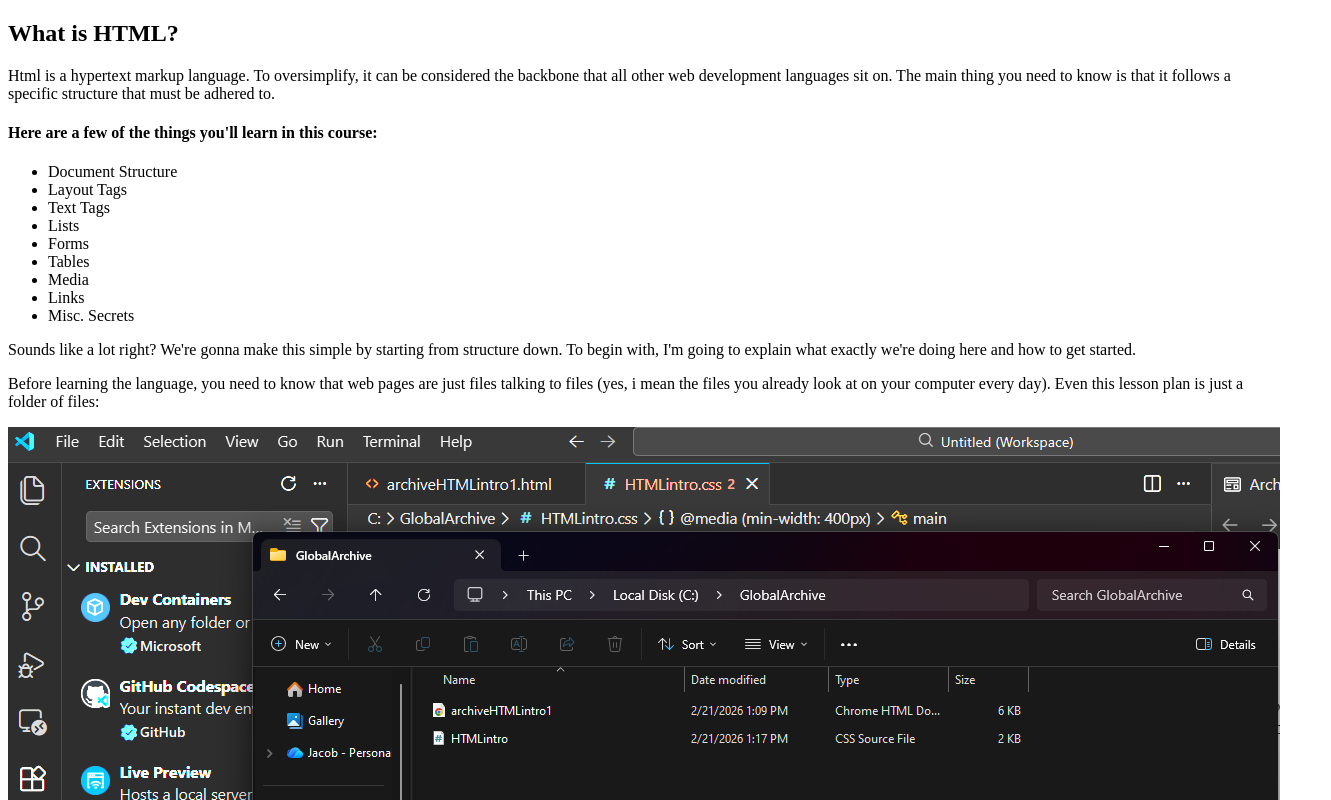
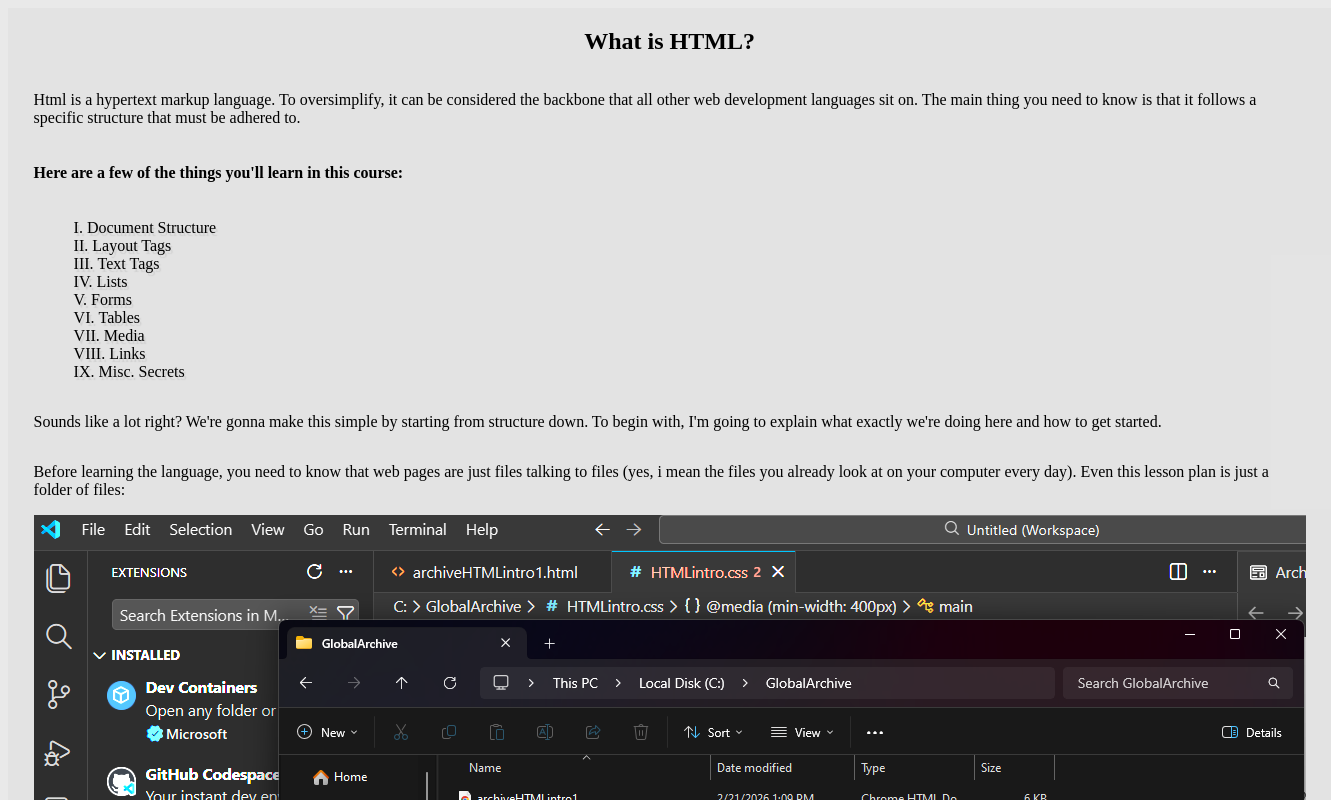
Before and after one commit to PenguinMan52/archive-html, a plain HTML site: page index.html in a window 1280 px wide. Shown: the top 800 px of the page, 1331 px wide, since content can reach past the window. Drawn offline with Linux system fonts and the light colour scheme; the site is published under a folder, as on GitHub Pages, so addresses that start at the root find nothing; files whose address does not match are found by name.

Commit message:
Fix HTML structure and formatting issues

```diff
--- a/index.html
+++ b/index.html
@@ -11,7 +11,7 @@
     <!-- Optional description for search engines -->
     <meta name="description" content="Introduction to HTML as a web markup language. We will explain how to style documents with CSS in coming lesson plans.">
     <!-- Link to external CSS -->
-    <link rel="stylesheet" href="/htmlintro1.css">
+    <link rel="stylesheet" href="htmlintro1.css">
   </head>
   <!-- Everything inside the body tag is rendered content -->
   <body>
```
